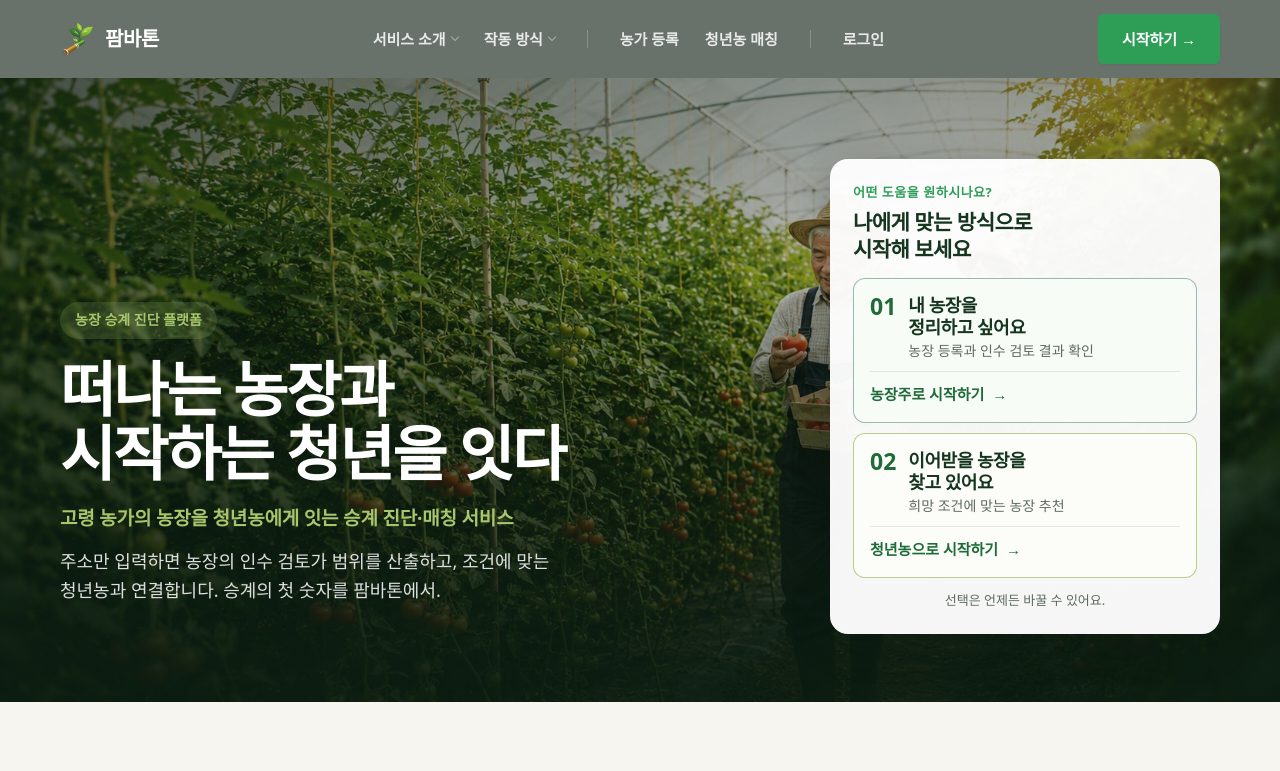
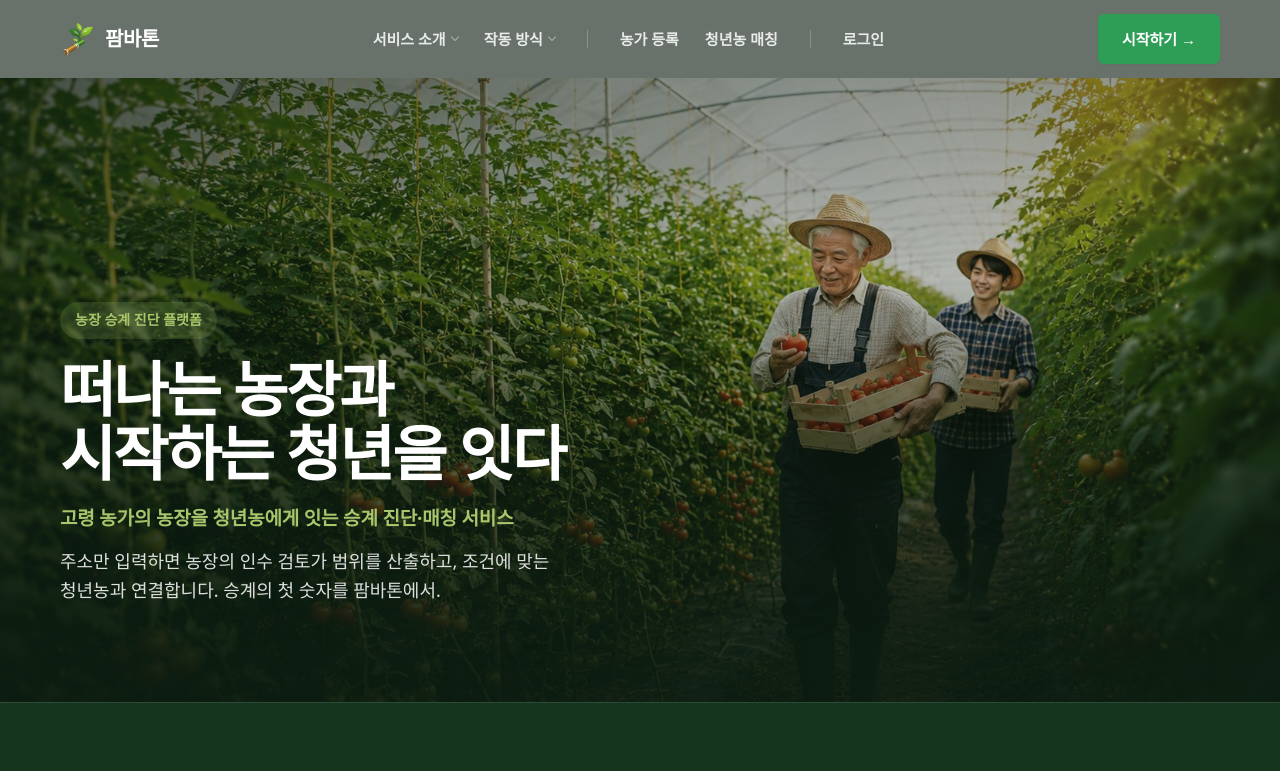
Before and after one commit to wjdgnsdl213/FarmBaton, a React (Vite) app in the folder frontend/: page / in a window 1280 px wide. Shown: the top 771 px of the page. Built offline with nearby package versions, Linux system fonts and the light colour scheme; no server answers; a web font is replaced by a local one.

Commit message:
[P4] 역할 선택 영역 분리

```diff
--- a/frontend/src/pages/LandingPage.tsx
+++ b/frontend/src/pages/LandingPage.tsx
@@ -155,30 +155,34 @@ export default function LandingPage() {
               <p className="lp-hero-tagline">고령 농가의 농장을 청년농에게 잇는 승계 진단·매칭 서비스</p>
               <p className="lp-hero-lead">주소만 입력하면 농장의 인수 검토가 범위를 산출하고, 조건에 맞는 청년농과 연결합니다. 승계의 첫 숫자를 팜바톤에서.</p>
             </div>
-            <section className="lp-role-chooser" aria-labelledby="entry-choice-title">
+          </div>
+        </div>
+      </header>
+
+      <section className="lp-role-entry" aria-labelledby="entry-choice-title">
+        <div className="lp-wrap lp-role-entry-inner">
           <div className="lp-role-chooser-head">
-                <span className="lp-role-chooser-eyebrow">어떤 도움을 원하시나요?</span>
-                <h2 id="entry-choice-title">나에게 맞는 방식으로<br />시작해 보세요</h2>
+            <span className="lp-role-chooser-eyebrow">팜바톤 시작하기</span>
+            <h2 id="entry-choice-title">무엇을 도와드릴까요?</h2>
+            <p>농장을 정리하는 일도, 새 농장을 시작하는 일도<br />각자에게 맞는 방식으로 도와드려요.</p>
           </div>
           <div className="lp-role-cards">
             <Link className="lp-role-card lp-role-card-farmer" to="/farmer" onClick={() => rememberEntry('FARMER')}>
               <span className="lp-role-card-index" aria-hidden="true">01</span>
-                  <strong>내 농장을<br />정리하고 싶어요</strong>
-                  <span>농장 등록과 인수 검토 결과 확인</span>
+              <strong>내 농장을 정리하고 싶어요</strong>
+              <span>농장 등록 · 인수 검토가 확인</span>
               <b>농장주로 시작하기 <i aria-hidden="true">→</i></b>
             </Link>
             <Link className="lp-role-card lp-role-card-young" to="/young" onClick={() => rememberEntry('YOUNG')}>
               <span className="lp-role-card-index" aria-hidden="true">02</span>
-                  <strong>이어받을 농장을<br />찾고 있어요</strong>
-                  <span>희망 조건에 맞는 농장 추천</span>
+              <strong>이어받을 농장을 찾고 있어요</strong>
+              <span>희망 조건 입력 · 맞춤 농장 추천</span>
               <b>청년농으로 시작하기 <i aria-hidden="true">→</i></b>
             </Link>
           </div>
           <p className="lp-role-chooser-note">선택은 언제든 바꿀 수 있어요.</p>
+        </div>
       </section>
-          </div>
-        </div>
-      </header>
 
       {/* ════════ FEATURES ════════ */}
       <section className="lp-features" id="features">
--- a/frontend/src/style.css
+++ b/frontend/src/style.css
@@ -629,9 +629,8 @@ textarea { resize: vertical; min-height: 60px; }
 .lp-hero-text > *:nth-child(2) { animation-delay: .15s; }
 .lp-hero-text > *:nth-child(3) { animation-delay: .27s; }
 .lp-hero-text > *:nth-child(4) { animation-delay: .4s; }
-.lp-role-chooser { opacity: 0; animation: lp-fade-up .7s ease forwards; animation-delay: .5s; }
 @media (prefers-reduced-motion: reduce) {
-  .lp-hero-text > *, .lp-role-chooser { opacity: 1; animation: none; }
+  .lp-hero-text > * { opacity: 1; animation: none; }
 }
 
 .lp-intro {
@@ -673,32 +672,30 @@ textarea { resize: vertical; min-height: 60px; }
 @media (prefers-reduced-motion: reduce) {
   .lp-intro { display: none; }
 }
-/* 히어로 역할 선택 — 역할을 나이가 아닌 사용 목적 기준으로 고르게 한다. */
-.lp-role-chooser {
-  width: 100%; max-width: 390px; padding: 22px;
-  border: 1px solid rgba(255,255,255,.22); border-radius: 18px;
-  background: rgba(255,255,255,.96); box-shadow: 0 12px 36px rgba(11,28,17,.28);
-}
-.lp-role-chooser-head { margin-bottom: 14px; }
-.lp-role-chooser-eyebrow { display: block; margin-bottom: 6px; font-size: 13px; font-weight: 800; letter-spacing: .04em; color: var(--accent); }
-.lp-role-chooser h2 { color: var(--green-deep); font-size: 21px; line-height: 1.32; letter-spacing: -.025em; }
-.lp-role-cards { display: grid; gap: 10px; }
+/* 역할 선택은 사진을 가리지 않고, 히어로 다음의 브랜드 색상 영역에서 안내한다. */
+.lp-role-entry { background: var(--green-deep); color: #fff; border-top: 1px solid rgba(255,255,255,.1); }
+.lp-role-entry-inner { padding: clamp(42px, 7vw, 70px) 0; }
+.lp-role-chooser-head { max-width: 36rem; margin-bottom: 24px; }
+.lp-role-chooser-eyebrow { display: block; margin-bottom: 8px; font-size: 13px; font-weight: 800; letter-spacing: .05em; color: var(--lime); }
+.lp-role-chooser-head h2 { font-size: clamp(28px, 4.5vw, 38px); line-height: 1.2; letter-spacing: -.03em; }
+.lp-role-chooser-head p { margin-top: 10px; color: rgba(255,255,255,.72); font-size: 16px; line-height: 1.6; }
+.lp-role-cards { display: grid; gap: 12px; }
 .lp-role-card {
   position: relative; display: grid; grid-template-columns: auto 1fr; column-gap: 12px; row-gap: 3px;
-  min-height: 128px; padding: 16px; border: 1.5px solid var(--border, #d8ddd4); border-radius: 12px;
-  color: var(--green-deep); background: #fff; text-decoration: none;
-  transition: transform .16s ease, box-shadow .16s ease, border-color .16s ease;
+  min-height: 142px; padding: 20px; border: 1px solid rgba(255,255,255,.24); border-radius: 12px;
+  color: #fff; background: rgba(255,255,255,.07); text-decoration: none;
+  transition: transform .16s ease, background .16s ease, border-color .16s ease;
 }
-.lp-role-card:hover { transform: translateY(-2px); box-shadow: 0 8px 18px rgba(21,53,31,.12); }
+.lp-role-card:hover { transform: translateY(-3px); background: rgba(255,255,255,.13); }
 .lp-role-card:focus-visible { outline: 3px solid var(--lime); outline-offset: 3px; }
-.lp-role-card-farmer { border-color: rgba(47,102,84,.46); background: #f8fcf7; }
-.lp-role-card-young { border-color: rgba(168,198,108,.8); background: #fcfdf8; }
-.lp-role-card-index { grid-row: span 2; font-size: 23px; line-height: 1; font-weight: 850; color: var(--green); }
-.lp-role-card strong { align-self: end; font-size: 18px; line-height: 1.2; letter-spacing: -.025em; }
-.lp-role-card > span:not(.lp-role-card-index) { grid-column: 2; color: var(--gray); font-size: 14px; line-height: 1.42; }
-.lp-role-card b { grid-column: 1 / -1; margin-top: 7px; padding-top: 10px; border-top: 1px solid rgba(21,53,31,.1); font-size: 15px; color: var(--green); }
+.lp-role-card-farmer { border-left: 4px solid #87b56f; }
+.lp-role-card-young { border-left: 4px solid var(--lime); }
+.lp-role-card-index { grid-row: span 2; font-size: 22px; line-height: 1; font-weight: 850; color: var(--lime); }
+.lp-role-card strong { align-self: end; font-size: 20px; line-height: 1.2; letter-spacing: -.025em; }
+.lp-role-card > span:not(.lp-role-card-index) { grid-column: 2; color: rgba(255,255,255,.7); font-size: 14px; line-height: 1.42; }
+.lp-role-card b { grid-column: 1 / -1; margin-top: 9px; padding-top: 11px; border-top: 1px solid rgba(255,255,255,.16); font-size: 15px; color: var(--lime); }
 .lp-role-card b i { font-style: normal; margin-left: 4px; }
-.lp-role-chooser-note { margin-top: 12px; color: var(--gray); font-size: 13px; text-align: center; }
+.lp-role-chooser-note { margin-top: 16px; color: rgba(255,255,255,.58); font-size: 13px; }
 
 .lp-features { padding: clamp(48px, 8vw, 84px) 0; scroll-margin-top: 64px; }
 .lp-steps { scroll-margin-top: 64px; }
@@ -768,8 +765,12 @@ textarea { resize: vertical; min-height: 60px; }
   .lp-nav-burger, .lp-nav-mobile-panel { display: none; }
   .valuation-grid { grid-template-columns: repeat(4, 1fr); }
   .lp-hero { min-height: clamp(560px, 78vh, 760px); }
-  .lp-hero-content { padding: 56px 0 68px; flex-direction: row; align-items: flex-end; justify-content: space-between; gap: 32px; }
-  .lp-hero-content .lp-hero-text { max-width: 56%; }
+  .lp-hero-content { padding: 56px 0 68px; }
+  .lp-hero-content .lp-hero-text { max-width: 62%; }
+  .lp-role-entry-inner { display: grid; grid-template-columns: minmax(240px, .82fr) minmax(520px, 1.18fr); column-gap: clamp(40px, 7vw, 96px); align-items: center; }
+  .lp-role-chooser-head { margin: 0; }
+  .lp-role-cards { grid-template-columns: repeat(2, minmax(0, 1fr)); }
+  .lp-role-chooser-note { grid-column: 2; margin: 12px 0 0; }
   .lp-feat-cards { grid-template-columns: repeat(3, 1fr); gap: 44px; }
   .lp-step { grid-template-columns: 1.1fr 1fr; gap: 40px; padding: 38px; }
   .lp-step.flip .lp-step-vis { order: -1; }
```
Lines whose indentation alone changed are shown as unchanged.
